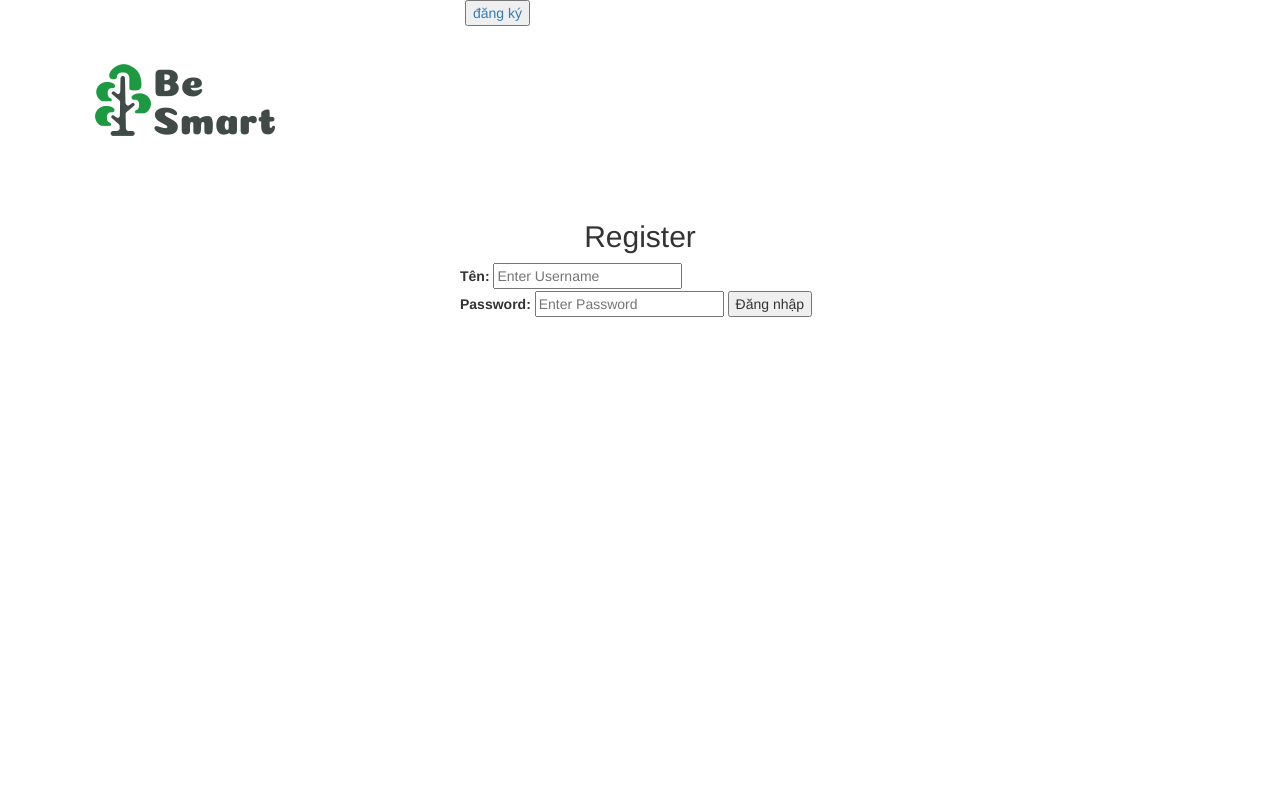
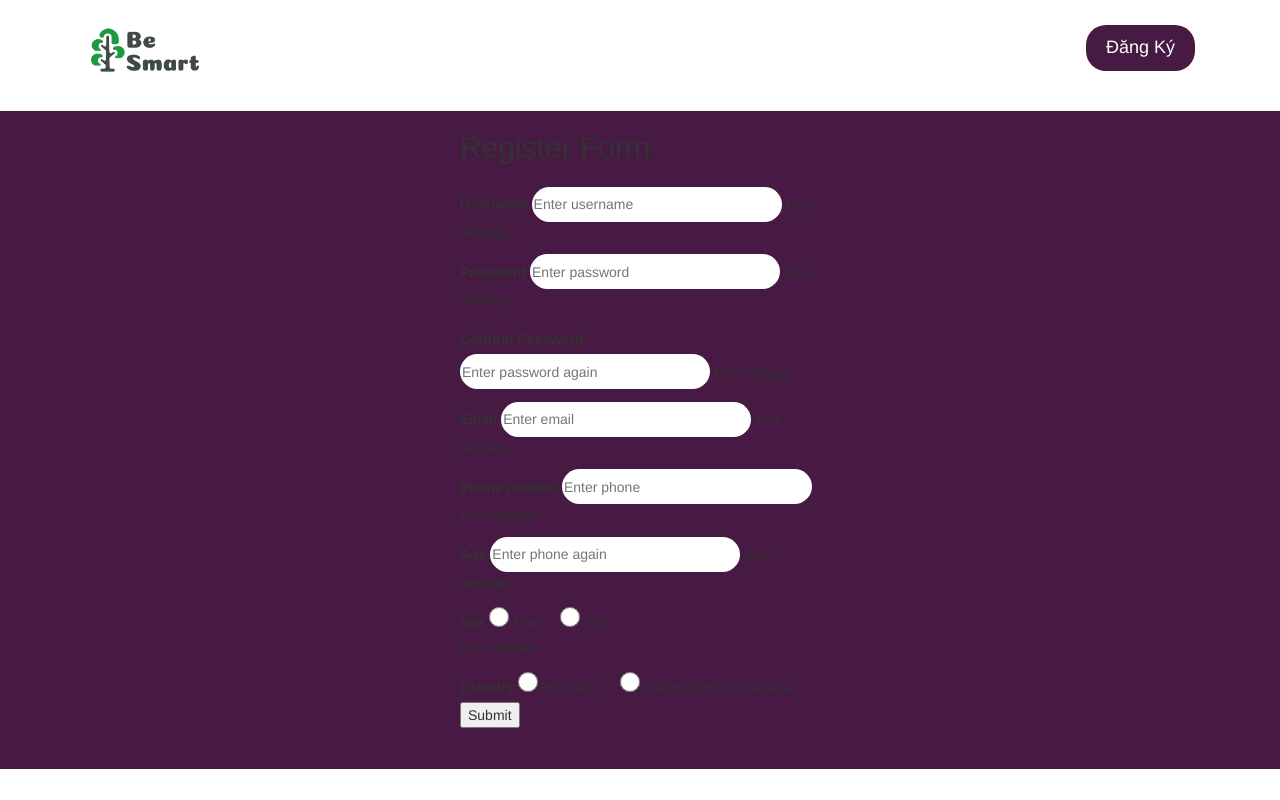
Before and after one commit to b1team/examination-web, a Python web app: template templates/login.html in a window 1280 px wide. Run offline with Jinja, Linux system fonts and the light colour scheme; the template is opened without the code that fills it, so the values that code supplies are empty; some libraries are stand-ins or nearby versions.

Commit message:
add html & css

```diff
--- /dev/null
+++ b/static/css/login.css
@@ -0,0 +1,111 @@
+*{
+    font-size:14px;
+  }
+  .clearfix {
+    *zoom: 1;
+  }
+  .clearfix:after {
+    clear: both;
+    content: '';
+    display: table;
+  }
+  #header-wrapped .logo-wrapped img{
+    display:block;
+    height:120px;
+    margin-top:-10px;
+  }
+  #header-wrapped .btn-signUp button{
+    background: #461A42;
+    padding:10px 20px;
+    float:right;
+    margin-top:25px;
+    border:none;
+    border-radius: 20px;
+  }
+  #header-wrapped .btn-signUp button a{
+    text-decoration: none;
+    font-size:18px;
+    font-weight: 500;
+    text-transform: capitalize;
+    color:white;
+  }
+  #header-wrapped .btn-forTeacher button{
+    background: white;
+    padding:10px 20px;
+    float:right;
+    margin-top:25px;
+    border:none;
+    border-radius: 20px;
+    font-weight: 500;
+  }
+  #header-wrapped .btn-forTeacher button a{
+    text-decoration: none;
+    font-size:18px;
+    text-transform: capitalize;
+    color: #333333;
+  }
+  #header-wrapped .btn-forTeacher button:hover{
+    background:#461A42;
+  }
+  #header-wrapped .btn-forTeacher button:hover a{
+    color:#fff !important;
+  }
+  #header-wrapped .btn-forStudent button{
+    background: white;
+    padding:10px 20px;
+    float:right;
+    margin-top:25px;
+    border:none;
+    border-radius: 20px;
+    outline:0;
+    font-weight: 500;
+  }
+  #header-wrapped .btn-forStudent button a{
+    font-size:18px;
+    text-transform: capitalize;
+    color: #333333;
+    text-decoration:none;
+  }
+  #header-wrapped .btn-forStudent button:hover{
+    background:#461A42;
+  }
+  #header-wrapped .btn-forStudent button:hover a{
+    color:#fff;
+  }
+  #header-wrapped {
+    border-bottom:1px solid #f5f5f0;
+  }
+#form-login-wrapped{
+    min-height:82.3vh;
+    max-width:100%;
+    background-color:#461A42;
+}
+#form-login-wrapped .form-login{
+    color:#333;
+    background-color:#EDE6F6;
+    margin:80px 0px;
+    border-radius: 20px;
+    padding:25px 15px;
+}
+input{
+    width:250px;
+    display:inline-block;
+    border-radius: 20px;
+    height:35px;
+    border:#fff;
+}
+label{
+    margin:20px 0px;
+}
+.btn-submit{
+padding:10px 20px;
+  background: #461A42;
+  color:white;
+  margin:10px 15px;
+  border:2px solid #461A42;
+  outline:none;
+  line-height:100%;
+  border-radius: 18px;
+  font-size:14px;
+  margin:0px auto;
+}
--- a/templates/login.html
+++ b/templates/login.html
@@ -51,18 +51,63 @@
             <div class="row">
                 <div class="col-lg-4 col-md-4 col-sm-12 col-xs-12"></div>
                 <div class="col-lg-4 col-md-4 col-sm-12 col-xs-12">
-                    <div class="form-login">
-                        <form action="" method="post">
-                            <h2 style="text-align: center;">Register</h2>
-
-                            <label for="username"><b>Tên: </b></label>
-                            <input type="text" placeholder="Enter Username" name="username" required><br>
-
-                            <label for="psw"><b>Password: </b></label>
-                            <input type="password" placeholder="Enter Password" name="psw" required>
-                            <button type="submit" class="btn-submit">Đăng nhập</button>
-                      </form>
-                    </div>
+					<div id="register-wrapped" >
+						<form id="form-register" class="form-register" method="POST">
+						  <h2>Register Form</h2>
+						  <div class="form-Control">
+							<label for="username">Username</label>
+							<input type="text" id="username" placeholder="Enter username" />
+							<small>Error message</small>
+						  </div>
+						  <div class="form-Control">
+							<label for="password">Password</label>
+							<input type="password" id="password" placeholder="Enter password" />
+							<small>Error message</small>
+						  </div>
+						  <div class="form-Control">
+							<label for="password2">Confirm Password</label>
+							<input
+							  type="password"
+							  id="password2"
+							  placeholder="Enter password again"/>
+							<small>Error message</small>
+						  </div>
+						  <div class="form-Control">
+							<label for="email">Email</label>
+							<input
+							  type="text"
+							  id="email"
+							  placeholder="Enter email"/>
+							<small>Error message</small>
+						  </div>
+						  <div class="form-Control">
+							<label for="phone">Phone number</label>
+							<input
+							  type="tel"
+							  id="phone"
+							  placeholder="Enter phone"/>
+							<small>Error message</small>
+						  </div>
+						  <div class="form-Control">
+							<label for="age">Age</label>
+							<input type="tel" id="age" name="age" min="5" max="100" placeholder="Enter phone again">
+							<small>Error message</small>
+						  </div>
+						  <div class="form-Control">
+							<label for="sex">Sex</label>
+							<input type="radio" id="sex" name="sex" value="male" style="height: 20px;width:20px;display:inline-block;"> Trai
+                            <input type="radio" id="sex" name="sex" value="female" style="height: 20px;width:20px;margin-left:20px;display:inline-block;"> Gái<br>
+							<small>Error message</small>
+						  </div>
+						  <div class="form-Control">
+							<label for="classify">Classify</label>
+							<input type="radio" id="classify" name="classify" value="student" style="height: 20px;width:20px;display:inline-block;"> Học sinh
+                            <input type="radio" id="classify" name="classify" value="teacher" style="height: 20px;width:20px;margin-left:20px;display:inline-block;"> Giảng viên
+							<small>Error message</small>
+						  </div>
+						  <button type="submit" onclick="send()">Submit</button>
+						</form>
+					  </div>
                 </div>
                 <div class="col-lg-4 col-md-4 col-sm-12 col-xs-12"></div>
             </div>
```
